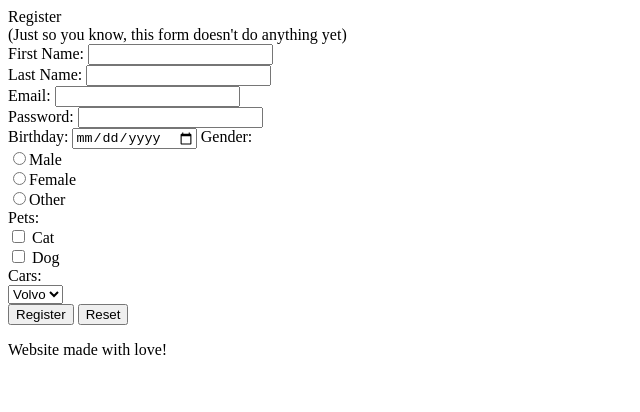
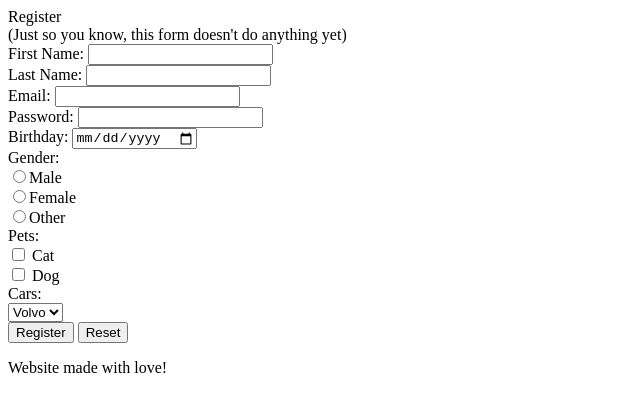
Before and after one commit to cusabe/cv, a plain HTML site: page register.html in a window 1280 px wide. Shown: the whole page, without its empty margins (0-640 px from the left). Drawn offline with Linux system fonts and the light colour scheme.

Commit message:
Register page bug fix

```diff
--- a/register.html
+++ b/register.html
@@ -18,7 +18,7 @@
       Last Name: <input type="text" name="lastname"><br>
       Email: <input type="email" required name="email"><br>
       Password: <input type="password" min="5" name="password"><br>
-      Birthday: <input type="date" name="birthday">
+      Birthday: <input type="date" name="birthday"><br>
       Gender: <br>
       <input type="radio" name="gender" value="Male">Male<br>
       <input type="radio" name="gender" value="Female">Female<br>
```
